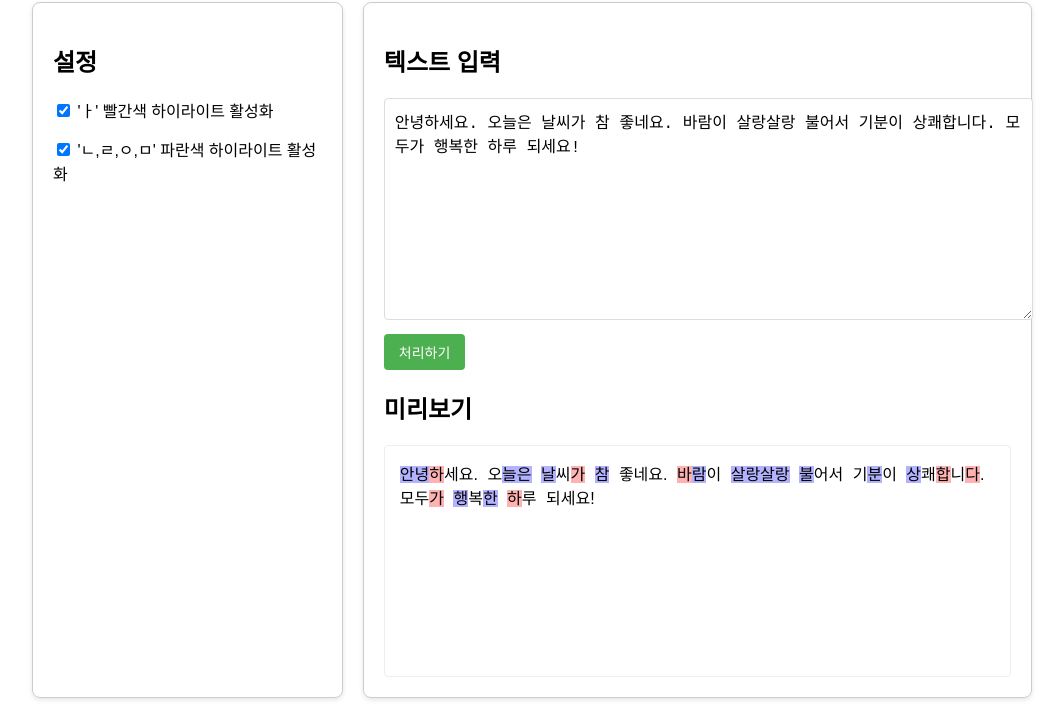
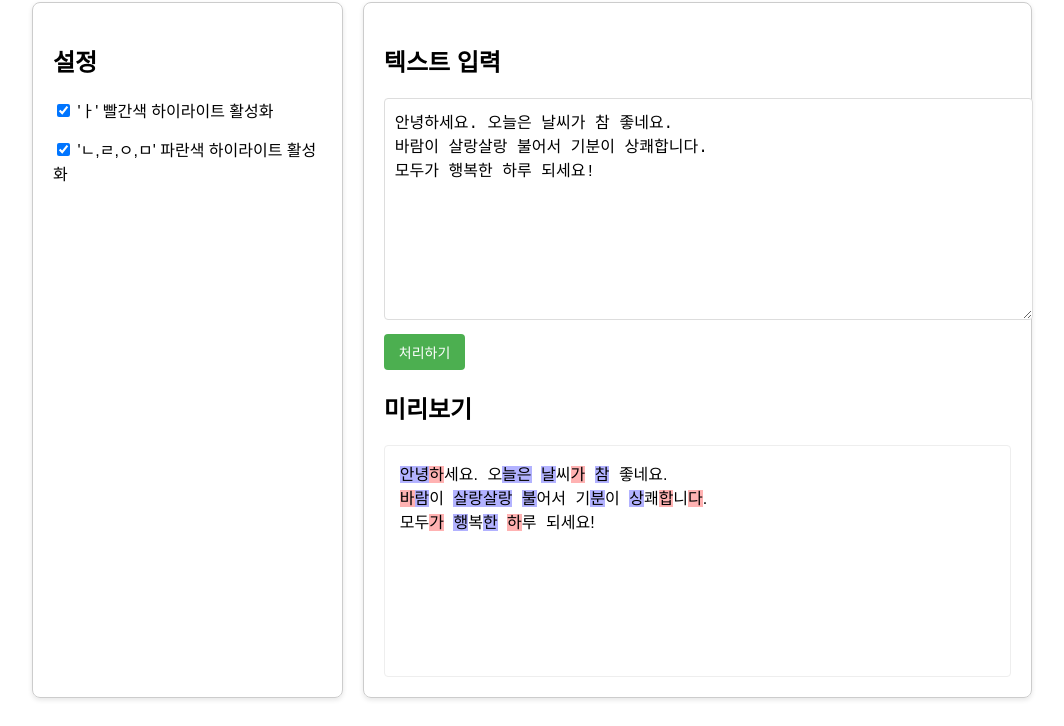
Before and after one commit to primary-1/primary-1.github.io, a plain HTML site: page index.html in a window 1280 px wide. Shown: the part 115-841 px from the top of the page, without its empty margins (108-1172 px from the left). Drawn offline with Linux system fonts and the light colour scheme.

Commit message:
Update index.html
Support line breaks

```diff
--- a/index.html
+++ b/index.html
@@ -111,7 +111,9 @@
 
         <div class="text-area">
             <h2>텍스트 입력</h2>
-            <textarea id="inputText" placeholder="여기에 한글 텍스트를 입력하세요...">안녕하세요. 오늘은 날씨가 참 좋네요. 바람이 살랑살랑 불어서 기분이 상쾌합니다. 모두가 행복한 하루 되세요!</textarea>
+            <textarea id="inputText" placeholder="여기에 한글 텍스트를 입력하세요...">안녕하세요. 오늘은 날씨가 참 좋네요.
+바람이 살랑살랑 불어서 기분이 상쾌합니다.
+모두가 행복한 하루 되세요!</textarea>
             <button id="processBtn">처리하기</button>
 
             <h2>미리보기</h2>
@@ -124,7 +126,6 @@
             const inputText = document.getElementById('inputText');
             const preview = document.getElementById('preview');
             const processBtn = document.getElementById('processBtn');
-            const exportBtn = document.getElementById('exportBtn');
             const redHighlightEnabled = document.getElementById('redHighlightEnabled');
             const blueHighlightEnabled = document.getElementById('blueHighlightEnabled');
 
@@ -137,11 +138,16 @@
             // 텍스트 처리 함수
             function processText() {
                 const text = inputText.value;
-                const words = text.split(/\s+/);
+                const lines = text.split('\n');
 
                 preview.innerHTML = '';
 
-                words.forEach(word => {
+                // 각 줄 처리
+                lines.forEach((line, lineIndex) => {
+                    // 각 줄의 단어 처리
+                    const words = line.split(/\s+/);
+
+                    words.forEach((word, wordIndex) => {
                         if (word.length === 0) return;
 
                         const wordSpan = document.createElement('span');
@@ -190,10 +196,19 @@
                         });
 
                         preview.appendChild(wordSpan);
+
+                        // 마지막 단어가 아니면 공백 추가
+                        if (wordIndex < words.length - 1) {
                             preview.appendChild(document.createTextNode(' '));
+                        }
+                    });
+
+                    // 마지막 줄이 아니면 줄바꿈 추가
+                    if (lineIndex < lines.length - 1) {
+                        preview.appendChild(document.createElement('br'));
+                    }
                 });
             }
-
         });
     </script>
 </body>
```
Lines whose indentation alone changed are shown as unchanged.
